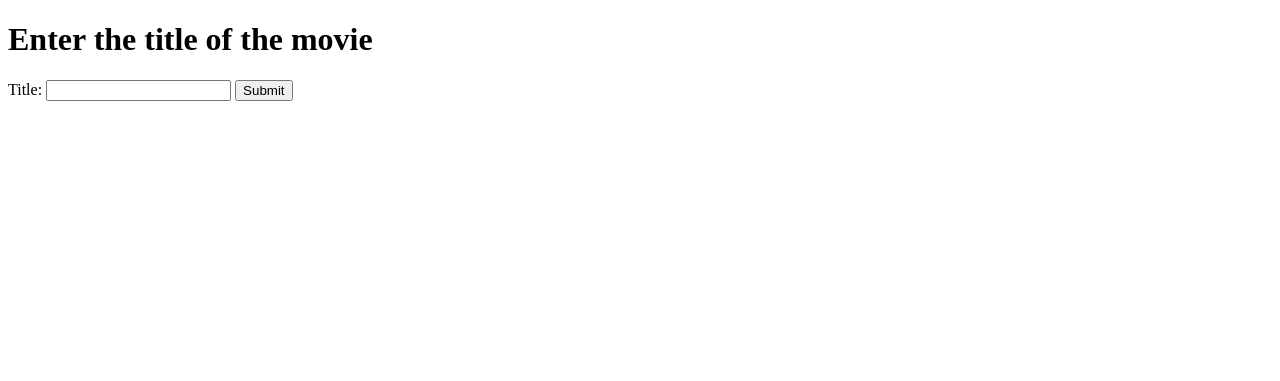
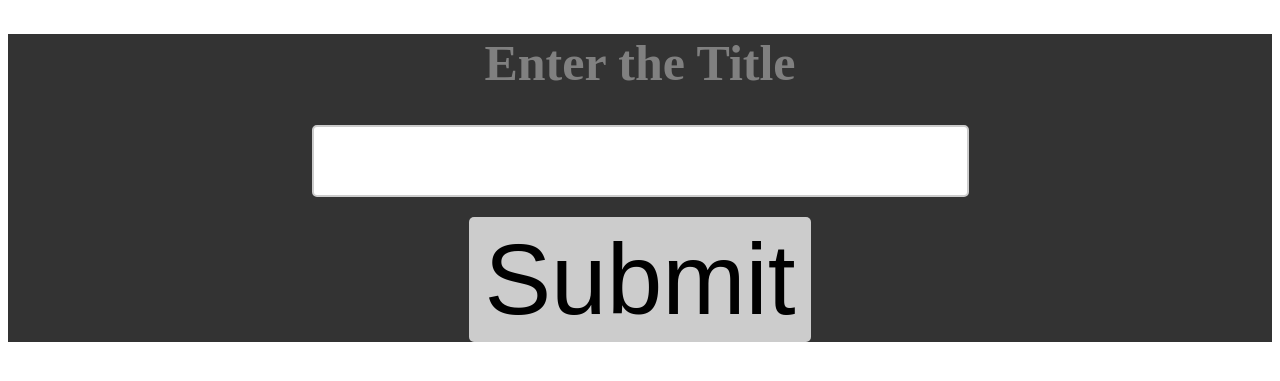
Before and after one commit to kiran94/IMDBSearch, a PHP site: page / in a window 1280 px wide. Shown: the top 381 px of the page. Run offline with PHP 8.4, Linux system fonts and the light colour scheme.

Commit message:
added styling to the front end

```diff
--- a/PHP/index.php
+++ b/PHP/index.php
@@ -1,15 +1,24 @@
 <!DOCTYPE html>
 <html>
 <head>
-	<title>Request Data TEST</title>
+	<title>Search Movie</title>
+
+	<link rel="stylesheet" type="text/css" href="style/style.css">
 </head>
 <body>
 
-	<h1>Enter the title of the movie</h1>
-	<form method="POST" action="recieve_request.php">
-		Title: <input type="text" name="title" />
-		<input type="submit" />
-	</form>
+	<div class="container">
+		<h1 class="title">Enter the Title</h1>
+
+		<form method="POST" action="recieve_request.php">
+			<input type="text" name="title" class="input_val" /><br/>
+			<input type="submit" class="input_but" />
+		</form>
+
+
+	</div>
+
+
 
 </body>
 </html>
--- /dev/null
+++ b/PHP/style/style.css
@@ -0,0 +1,46 @@
+.container
+{
+
+	margin-right: auto;
+	margin-left: auto;
+	text-align: center;
+	background-color: #333;
+}
+
+.title
+{
+	color: grey;
+	font-size: 50px;
+}
+
+.input_val
+{
+	font-size: 50px;
+}
+
+.input_but
+{
+	font-size: 100px;
+	padding: 100px;
+}
+
+input[type=text]
+{
+	padding:5px;
+	border:2px solid #ccc;
+	-webkit-border-radius: 5px;
+	border-radius: 5px;
+}
+
+input[type=text]:focus { border-color:#333; }
+
+input[type=submit]
+{
+	margin-top: 20px;
+	padding:5px 15px;
+	background:#ccc;
+	border:0 none;
+	cursor:pointer;
+	-webkit-border-radius: 5px;
+	border-radius: 5px;
+}
```
Also changed, not shown: PHP/getData.php (line endings or trailing spaces), PHP/recieve_request.php (line endings or trailing spaces), README.md, test.html (line endings or trailing spaces), 6 other files.
